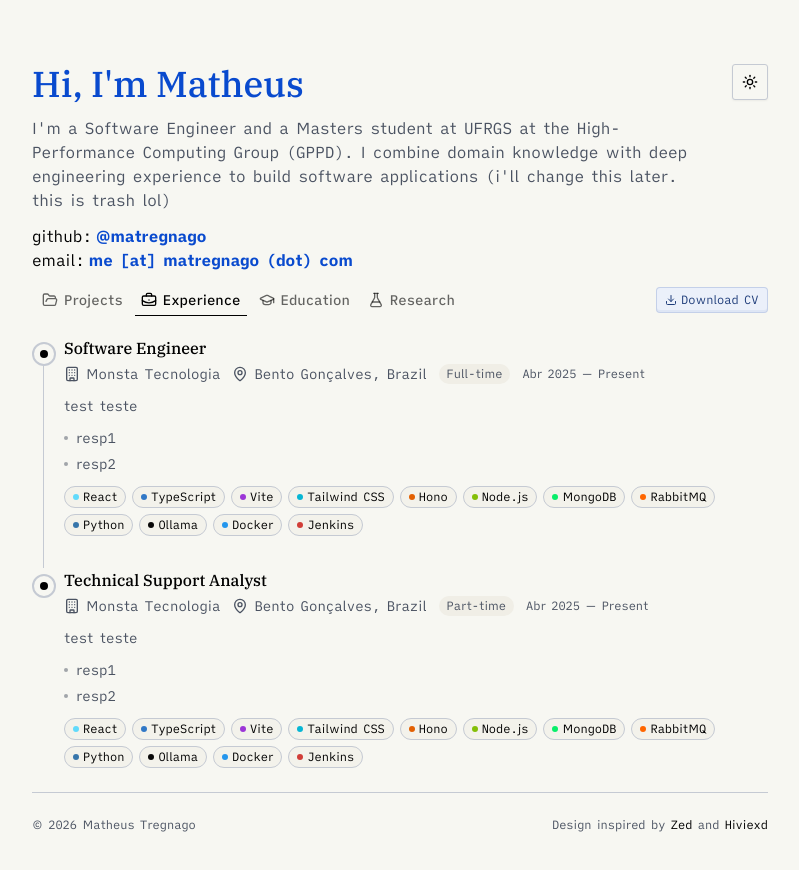
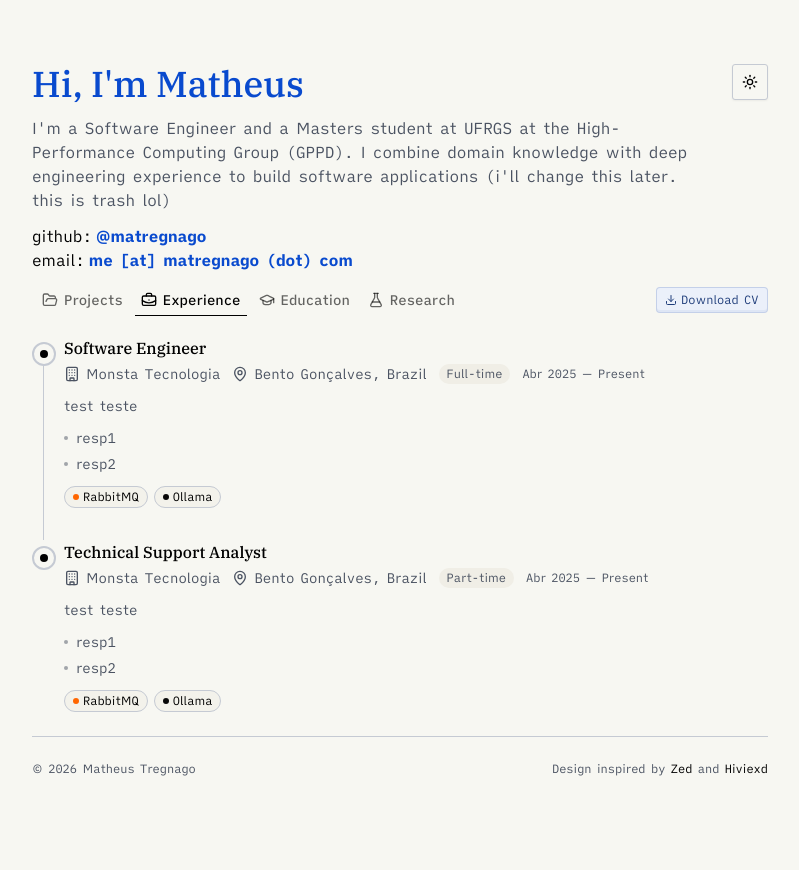
Before and after one commit to matregnago/me, a React (Vite) app: page / in a window 1280 px wide. Both pictures are taken after a click on the tab "Experience". Shown: the top 870 px of the page, without its empty margins (240-1039 px from the left). Built offline with nearby package versions, Linux system fonts and the light colour scheme.

Commit message:
fix: skills as a hashmap

```diff
--- a/data/experience.json
+++ b/data/experience.json
@@ -9,20 +9,7 @@
       "startDate": "Abr 2025",
       "endDate": "Present",
       "responsibilities": ["resp1", "resp2"],
-      "stack": [
-        { "name": "React", "color": "#61DAFB" },
-        { "name": "TypeScript", "color": "#3178C6" },
-        { "name": "Vite", "color": "#9c36d7" },
-        { "name": "Tailwind CSS", "color": "#06b6d4" },
-        { "name": "Hono", "color": "#E36002" },
-        { "name": "Node.js", "color": "#84bf08" },
-        { "name": "MongoDB", "color": "#08ee69" },
-        { "name": "RabbitMQ", "color": "#FF6600" },
-        { "name": "Python", "color": "#3776AB" },
-        { "name": "Ollama", "color": "#080808" },
-        { "name": "Docker", "color": "#2496ED" },
-        { "name": "Jenkins", "color": "#d13e38" }
-      ]
+      "stack": ["rabbitmq", "ollama"]
     },
     {
       "role": "Technical Support Analyst",
@@ -33,20 +20,7 @@
       "startDate": "Abr 2025",
       "endDate": "Present",
       "responsibilities": ["resp1", "resp2"],
-      "stack": [
-        { "name": "React", "color": "#61DAFB" },
-        { "name": "TypeScript", "color": "#3178C6" },
-        { "name": "Vite", "color": "#9c36d7" },
-        { "name": "Tailwind CSS", "color": "#06b6d4" },
-        { "name": "Hono", "color": "#E36002" },
-        { "name": "Node.js", "color": "#84bf08" },
-        { "name": "MongoDB", "color": "#08ee69" },
-        { "name": "RabbitMQ", "color": "#FF6600" },
-        { "name": "Python", "color": "#3776AB" },
-        { "name": "Ollama", "color": "#080808" },
-        { "name": "Docker", "color": "#2496ED" },
-        { "name": "Jenkins", "color": "#d13e38" }
-      ]
+      "stack": ["rabbitmq", "ollama"]
     }
   ]
 }
--- a/data/projects.json
+++ b/data/projects.json
@@ -7,20 +7,7 @@
       "img": "/lantify.png",
       "source": "https://github.com/matregnago",
       "website": "https://lantify.vercel.app/",
-      "stack": [
-        { "name": "React", "color": "#61DAFB" },
-        { "name": "TypeScript", "color": "#3178C6" },
-        { "name": "Vite", "color": "#9c36d7" },
-        { "name": "Tailwind CSS", "color": "#06b6d4" },
-        { "name": "Hono", "color": "#E36002" },
-        { "name": "Node.js", "color": "#84bf08" },
-        { "name": "MongoDB", "color": "#08ee69" },
-        { "name": "RabbitMQ", "color": "#FF6600" },
-        { "name": "Python", "color": "#3776AB" },
-        { "name": "Ollama", "color": "#080808" },
-        { "name": "Docker", "color": "#2496ED" },
-        { "name": "Jenkins", "color": "#d13e38" }
-      ]
+      "stack": ["rabbitmq", "ollama"]
     },
     {
       "name": "DLA Fractal CUDA",
@@ -28,20 +15,7 @@
       "description": "documentacao documentacao documentacao documentacao documentacao documentacao documentacao documentacao",
       "img": "/dla.png",
       "source": "https://github.com/matregnago",
-      "stack": [
-        { "name": "React", "color": "#61DAFB" },
-        { "name": "TypeScript", "color": "#3178C6" },
-        { "name": "Vite", "color": "#9c36d7" },
-        { "name": "Tailwind CSS", "color": "#06b6d4" },
-        { "name": "Hono", "color": "#E36002" },
-        { "name": "Node.js", "color": "#84bf08" },
-        { "name": "MongoDB", "color": "#08ee69" },
-        { "name": "RabbitMQ", "color": "#FF6600" },
-        { "name": "Python", "color": "#3776AB" },
-        { "name": "Ollama", "color": "#080808" },
-        { "name": "Docker", "color": "#2496ED" },
-        { "name": "Jenkins", "color": "#d13e38" }
-      ]
+      "stack": ["rabbitmq", "ollama"]
     },
     {
       "name": "WirePenguin",
@@ -49,20 +23,7 @@
       "description": "documentacao documentacao documentacao documentacao documentacao documentacao documentacao documentacao",
       "img": "/wirepenguin.png",
       "source": "https://github.com/matregnago",
-      "stack": [
-        { "name": "React", "color": "#61DAFB" },
-        { "name": "TypeScript", "color": "#3178C6" },
-        { "name": "Vite", "color": "#9c36d7" },
-        { "name": "Tailwind CSS", "color": "#06b6d4" },
-        { "name": "Hono", "color": "#E36002" },
-        { "name": "Node.js", "color": "#84bf08" },
-        { "name": "MongoDB", "color": "#08ee69" },
-        { "name": "RabbitMQ", "color": "#FF6600" },
-        { "name": "Python", "color": "#3776AB" },
-        { "name": "Ollama", "color": "#080808" },
-        { "name": "Docker", "color": "#2496ED" },
-        { "name": "Jenkins", "color": "#d13e38" }
-      ]
+      "stack": ["rabbitmq", "ollama"]
     },
     {
       "name": "vLLM Parallelism Benchmark",
@@ -70,20 +31,7 @@
       "description": "documentacao documentacao documentacao documentacao documentacao documentacao documentacao documentacao",
       "img": "/vllm.png",
       "source": "https://github.com/matregnago",
-      "stack": [
-        { "name": "React", "color": "#61DAFB" },
-        { "name": "TypeScript", "color": "#3178C6" },
-        { "name": "Vite", "color": "#9c36d7" },
-        { "name": "Tailwind CSS", "color": "#06b6d4" },
-        { "name": "Hono", "color": "#E36002" },
-        { "name": "Node.js", "color": "#84bf08" },
-        { "name": "MongoDB", "color": "#08ee69" },
-        { "name": "RabbitMQ", "color": "#FF6600" },
-        { "name": "Python", "color": "#3776AB" },
-        { "name": "Ollama", "color": "#080808" },
-        { "name": "Docker", "color": "#2496ED" },
-        { "name": "Jenkins", "color": "#d13e38" }
-      ]
+      "stack": ["rabbitmq", "ollama"]
     },
     {
       "name": "Asteroid Way",
@@ -91,20 +39,7 @@
       "description": "documentacao documentacao documentacao documentacao documentacao documentacao documentacao documentacao",
       "img": "/asteroid.png",
       "source": "https://github.com/matregnago",
-      "stack": [
-        { "name": "React", "color": "#61DAFB" },
-        { "name": "TypeScript", "color": "#3178C6" },
-        { "name": "Vite", "color": "#9c36d7" },
-        { "name": "Tailwind CSS", "color": "#06b6d4" },
-        { "name": "Hono", "color": "#E36002" },
-        { "name": "Node.js", "color": "#84bf08" },
-        { "name": "MongoDB", "color": "#08ee69" },
-        { "name": "RabbitMQ", "color": "#FF6600" },
-        { "name": "Python", "color": "#3776AB" },
-        { "name": "Ollama", "color": "#080808" },
-        { "name": "Docker", "color": "#2496ED" },
-        { "name": "Jenkins", "color": "#d13e38" }
-      ]
+      "stack": ["rabbitmq", "ollama"]
     }
   ]
 }
--- a/src/components/experience.tsx
+++ b/src/components/experience.tsx
@@ -1,40 +1,49 @@
 // Credits to: https://github.com/Hiviexd/portfolio/blob/6727bc77b91615277b2685d793c229142bdb50db/src/components/experience/experience-entry.tsx
 
-import type { Experience } from "@/lib/types";
-import { Building, MapPin } from "lucide-react";
+import { skills } from "@/lib/constants"
+import type { Experience } from "@/lib/types"
+import { Building, MapPin } from "lucide-react"
 
 interface ExperienceEntryProps {
   experience: Experience;
   isLast: boolean;
-};
+}
 
 export function ExperienceEntry({ experience, isLast }: ExperienceEntryProps) {
   return (
-        <div className="relative pl-8 pb-8 last:pb-0">
+    <div className="relative pb-8 pl-8 last:pb-0">
       {/* Timeline line */}
-            {!isLast && <div className="absolute left-2.75 top-7 bottom-0 w-px bg-border transition-colors" />}
+      {!isLast && (
+        <div className="absolute top-7 bottom-0 left-2.75 w-px bg-border transition-colors" />
+      )}
 
       {/* Timeline dot */}
-            <div className="absolute left-0 top-1.5 size-6 rounded-full border-2 border-border bg-background flex items-center justify-center transition-colors">
+      <div className="absolute top-1.5 left-0 flex size-6 items-center justify-center rounded-full border-2 border-border bg-background transition-colors">
         <div className="size-2 rounded-full bg-foreground transition-colors" />
       </div>
 
       <div className="space-y-3">
         {/* Header */}
         <div>
-                    <h3 className="font-medium text-base text-foreground">{experience.role}</h3>
+          <h3 className="text-base font-medium text-foreground">
+            {experience.role}
+          </h3>
+
           <div className="mt-1 flex flex-wrap items-center gap-x-3 gap-y-1 text-sm text-muted-foreground">
             <span className="flex items-center gap-1.5">
               <Building className="size-4" />
               {experience.company}
             </span>
+
             <span className="flex items-center gap-1.5">
-                            <MapPin className="size-4"/>
+              <MapPin className="size-4" />
               {experience.location}
             </span>
+
             <span className="rounded-full bg-muted px-2 py-0.5 text-xs text-muted-foreground transition-colors">
               {experience.type}
             </span>
+
             <span className="text-xs text-muted-foreground">
               {experience.startDate} — {experience.endDate}
             </span>
@@ -42,13 +51,15 @@ export function ExperienceEntry({ experience, isLast }: ExperienceEntryProps) {
         </div>
 
         {/* Description */}
-                <p className="text-sm text-muted-foreground">{experience.description}</p>
+        <p className="text-sm text-muted-foreground">
+          {experience.description}
+        </p>
 
         {/* Responsibilities */}
         <ul className="space-y-1.5 text-sm">
           {experience.responsibilities.map((resp, i) => (
             <li key={i} className="flex items-start gap-2">
-                            <span className="mt-2 size-1 rounded-full bg-muted-foreground/50 shrink-0" />
+              <span className="mt-2 size-1 shrink-0 rounded-full bg-muted-foreground/50" />
               <span className="text-muted-foreground">{resp}</span>
             </li>
           ))}
@@ -57,18 +68,27 @@ export function ExperienceEntry({ experience, isLast }: ExperienceEntryProps) {
         {/* Tech Stack */}
         {experience.stack && (
           <div className="flex flex-wrap gap-1.5">
-                        {experience.stack.map((tech) => (
+            {experience.stack.map((tech) => {
+              const skill = skills.get(tech)
+
+              return (
+                skill && (
                   <div
-                                key={tech.name}
+                    key={tech}
                     className="flex items-center gap-1 rounded-full border border-border bg-muted/50 px-2 py-0.5"
                   >
-                                <span className="size-1.5 rounded-full" style={{ backgroundColor: tech.color }} />
-                                <span className="text-xs">{tech.name}</span>
+                    <span
+                      className="size-1.5 rounded-full"
+                      style={{ backgroundColor: skill.color }}
+                    />
+                    <span className="text-xs">{skill.name}</span>
                   </div>
-                        ))}
+                )
+              )
+            })}
           </div>
         )}
       </div>
     </div>
-    );
+  )
 }
--- a/src/components/project.tsx
+++ b/src/components/project.tsx
@@ -8,6 +8,7 @@ import {
 import { buttonVariants } from "./ui/button"
 import type { Project } from "@/lib/types"
 import { Code, ExternalLink } from "lucide-react"
+import { skills } from "@/lib/constants"
 
 interface ProjectEntryProps {
   project: Project
@@ -20,23 +21,31 @@ export function ProjectEntry({ project }: ProjectEntryProps) {
         <CardDescription>{project.summary}</CardDescription>
       </CardHeader>
       <CardContent className="space-y-3">
-        <img className="h-70 w-full shrink-0 rounded-md object-cover" src={project.img} />
+        <img
+          className="h-70 w-full shrink-0 rounded-md object-cover"
+          src={project.img}
+        />
         <p className="text-justify">{project.description}</p>
 
         {project.stack && (
           <div className="flex flex-wrap gap-1.5">
-            {project.stack.map((tech) => (
+            {project.stack.map((tech) => {
+              const skill = skills.get(tech)
+              return (
+                skill && (
                   <div
-                key={tech.name}
+                    key={tech}
                     className="flex items-center gap-1 rounded-full border border-border bg-muted/50 px-2 py-0.5"
                   >
                     <span
                       className="size-1.5 rounded-full"
-                  style={{ backgroundColor: tech.color }}
+                      style={{ backgroundColor: skill.color }}
                     />
-                <span className="text-xs">{tech.name}</span>
+                    <span className="text-xs">{skill.name}</span>
                   </div>
-            ))}
+                )
+              )
+            })}
           </div>
         )}
         <div className="flex gap-2">
--- /dev/null
+++ b/src/lib/constants.ts
@@ -0,0 +1,21 @@
+type Skill = {
+  name: string
+  color: string
+}
+
+export const skills: Map<string, Skill> = new Map([
+  [
+    "rabbitmq",
+    {
+      name: "RabbitMQ",
+      color: "#FF6600",
+    },
+  ],
+  [
+    "ollama",
+    {
+      name: "Ollama",
+      color: "#080808",
+    },
+  ],
+])
--- a/src/lib/types.ts
+++ b/src/lib/types.ts
@@ -5,7 +5,7 @@ export type Project = {
   description: string
   source: string
   website: string | null;
-  stack?: Array<{ name: string; color: string }>
+  stack?: string[]
 }
 
 export type Experience = {
@@ -17,7 +17,7 @@ export type Experience = {
   endDate: string
   description: string
   responsibilities: string[]
-  stack?: Array<{ name: string; color: string }>
+  stack?: string[]
 }
 
 export type Education = {
@@ -38,4 +38,5 @@ export type Research = {
   pdf: string
   image: string
   abs: string
+  stack?: string[]
 }
```
Lines whose indentation alone changed are shown as unchanged.
